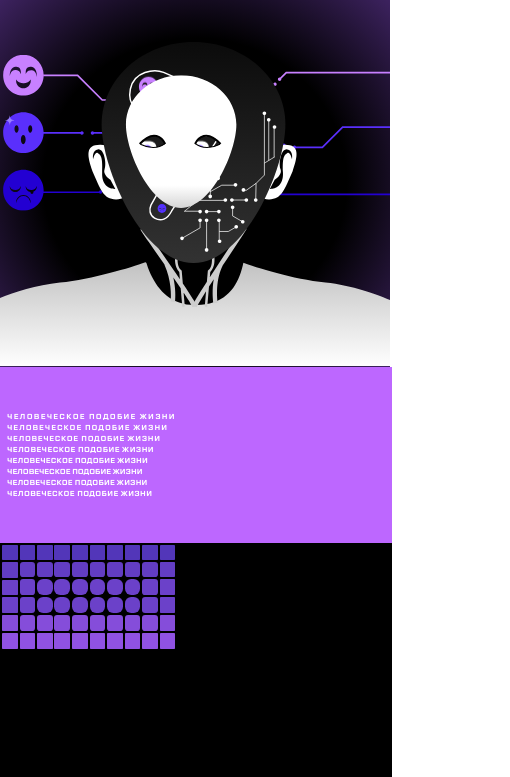
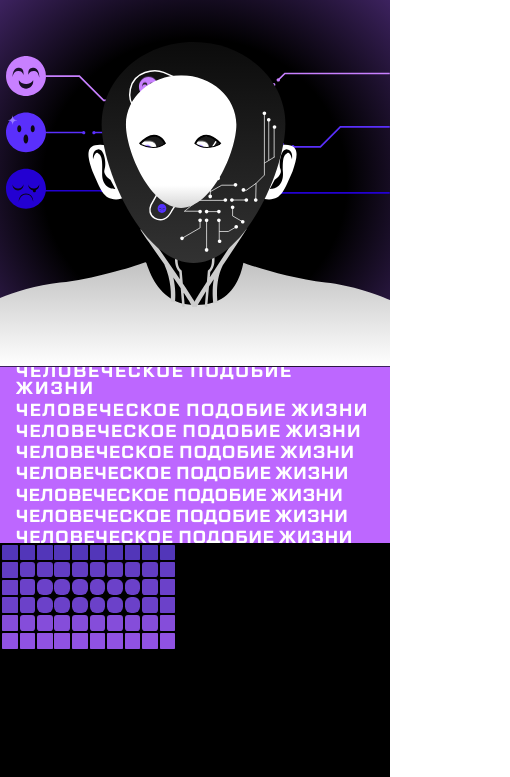
Before and after one commit to NINOCHEKH/NINOCHEKH-d.h.e., a plain HTML site: page index.html in a window 390 px wide. Shown: the part 28-805 px from the top of the page, 510 px wide, since content can reach past the window. Drawn offline with Linux system fonts and the light colour scheme.

Commit message:
мобилка 2

```diff
--- a/stylesheets/adaptive.css
+++ b/stylesheets/adaptive.css
@@ -1064,45 +1064,75 @@
 }
 
 @media (max-width: 414px) {
+  * {
+    box-sizing: border-box;
+  }
+
   body {
-    width: 100vw;
+    width: 100%;
     overflow-x: hidden;
+    margin: 0;
+    padding: 0;
   }
+
+  html {
+    overflow-x: hidden;
+    width: 100%;
+  }
+
   #section-2 {
-    width: 100vw;
+    width: 100% !important;
     height: 94.8vw;
+    max-width: 100%;
+    overflow: hidden;
   }
+
   .back2 img {
     width: 105%;
     height: 116%;
+    max-width: 105%;
   }
 
   #section2-2-1 {
-    width: 98.6vw;
+    width: 100% !important;
     height: 45vw;
-    font-size: 1.86vw;
+    font-size: 4.5vw;
+    max-width: 100%;
+    padding: 4vw;
   }
 
   #section-2-bottom {
     width: 100%;
     height: 38vw;
+    max-width: 100%;
   }
+
   #section2-2-2 {
-    width: 100.4vw;
+    width: 100% !important;
     height: 61vw;
+    max-width: 100%;
+    overflow: hidden;
   }
+
   #section-2-all {
     display: flex;
     flex-direction: column;
     order: 1;
+    width: 100%;
+    max-width: 100%;
+    overflow: hidden;
   }
+
   #section-2-top {
     flex-direction: column;
+    width: 100%;
+    max-width: 100%;
   }
 
   #section2-2 {
     flex-direction: column;
     width: 100% !important;
+    max-width: 100%;
   }
 
   #section-1 {
@@ -1111,5 +1141,15 @@
     height: 41vw;
     overflow: hidden;
     justify-content: center;
+    max-width: 100%;
+  }
+
+  .stroka,
+  .stroka2,
+  #section-3-all,
+  #section-4-all {
+    width: 100% !important;
+    max-width: 100%;
+    overflow: hidden;
   }
 }
```
